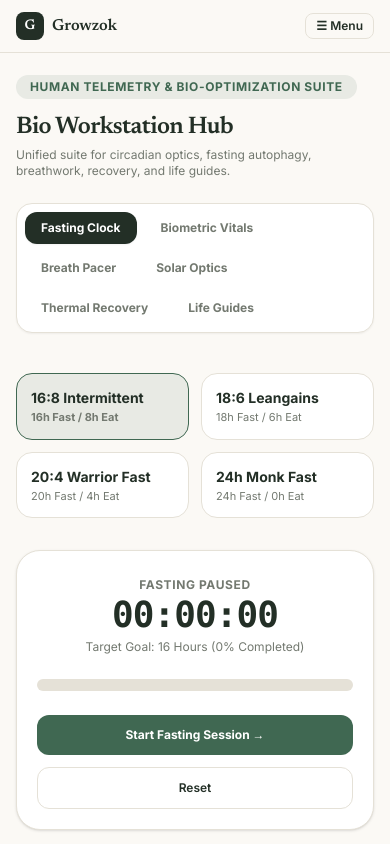
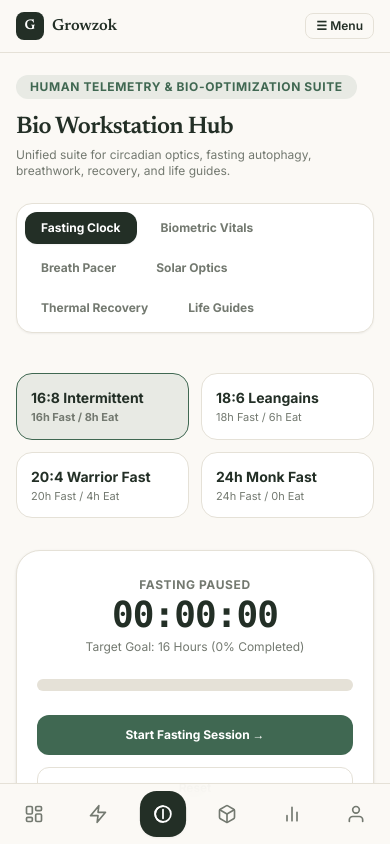
Before and after one commit to sourrinn/growzok, a Next.js app: page /bio in a window 390 px wide. Shown: the top 844 px of the page. Built offline with nearby package versions, Linux system fonts and the light colour scheme; no server answers; the database is empty; sample sign-in values are in the browser's storage.

Commit message:
feat(mobile): add fixed icon-only MobileBottomNav excluding admin portal

```diff
--- a/src/components/AppShell.tsx
+++ b/src/components/AppShell.tsx
@@ -4,6 +4,7 @@ import { useEffect, useState } from "react";
 import Link from "next/link";
 import AppSidebar from "@/components/AppSidebar";
 import CommandPalette from "@/components/CommandPalette";
+import MobileBottomNav from "@/components/MobileBottomNav";
 
 interface Props {
   userLabel?: string;
@@ -124,6 +125,9 @@ export default function AppShell({ userLabel = "Workspace", secondarySidebar, ch
 
       {/* Global Ctrl+K Command Palette */}
       <CommandPalette />
+
+      {/* Fixed Mobile Bottom Navigation (Icon-Only, Excludes Admin) */}
+      <MobileBottomNav />
     </div>
   );
 }
--- /dev/null
+++ b/src/components/MobileBottomNav.tsx
@@ -0,0 +1,99 @@
+"use client";
+
+import Link from "next/link";
+import { usePathname } from "next/navigation";
+
+export default function MobileBottomNav() {
+  const pathname = usePathname();
+
+  const navItems = [
+    {
+      label: "Command Hub",
+      href: "/dashboard",
+      active: pathname === "/dashboard",
+      icon: (
+        <svg viewBox="0 0 24 24" fill="none" stroke="currentColor" strokeWidth="2" strokeLinecap="round" strokeLinejoin="round" className="h-5 w-5">
+          <rect x="3" y="3" width="7" height="9" rx="1.5" />
+          <rect x="14" y="3" width="7" height="5" rx="1.5" />
+          <rect x="14" y="12" width="7" height="9" rx="1.5" />
+          <rect x="3" y="16" width="7" height="5" rx="1.5" />
+        </svg>
+      ),
+    },
+    {
+      label: "Habits",
+      href: "/habits",
+      active: pathname === "/habits",
+      icon: (
+        <svg viewBox="0 0 24 24" fill="none" stroke="currentColor" strokeWidth="2" strokeLinecap="round" strokeLinejoin="round" className="h-5 w-5">
+          <path d="M13 2L3 14h9l-1 8 10-12h-9l1-8z" />
+        </svg>
+      ),
+    },
+    {
+      label: "Bio Suite",
+      href: "/bio",
+      active: pathname.startsWith("/bio"),
+      icon: (
+        <svg viewBox="0 0 24 24" fill="none" stroke="currentColor" strokeWidth="2" strokeLinecap="round" strokeLinejoin="round" className="h-5 w-5">
+          <circle cx="12" cy="12" r="9" />
+          <path d="M12 3a9 9 0 0 0 0 18M12 7v10" />
+        </svg>
+      ),
+    },
+    {
+      label: "Protocols",
+      href: "/protocols",
+      active: pathname.startsWith("/protocols") || pathname.startsWith("/playbooks") || pathname.startsWith("/templates"),
+      icon: (
+        <svg viewBox="0 0 24 24" fill="none" stroke="currentColor" strokeWidth="2" strokeLinecap="round" strokeLinejoin="round" className="h-5 w-5">
+          <path d="M21 16V8a2 2 0 00-1-1.73l-7-4a2 2 0 00-2 0l-7 4A2 2 0 003 8v8a2 2 0 001 1.73l7 4a2 2 0 002 0l7-4A2 2 0 0021 16z" />
+          <polyline points="3.27 6.96 12 12.01 20.73 6.96" />
+          <line x1="12" y1="22.08" x2="12" y2="12" />
+        </svg>
+      ),
+    },
+    {
+      label: "Reports",
+      href: "/reports",
+      active: pathname === "/reports",
+      icon: (
+        <svg viewBox="0 0 24 24" fill="none" stroke="currentColor" strokeWidth="2" strokeLinecap="round" strokeLinejoin="round" className="h-5 w-5">
+          <path d="M18 20V10M12 20V4M6 20v-6" />
+        </svg>
+      ),
+    },
+    {
+      label: "Account",
+      href: "/account",
+      active: pathname === "/account",
+      icon: (
+        <svg viewBox="0 0 24 24" fill="none" stroke="currentColor" strokeWidth="2" strokeLinecap="round" strokeLinejoin="round" className="h-5 w-5">
+          <path d="M20 21v-2a4 4 0 0 0-4-4H8a4 4 0 0 0-4 4v2" />
+          <circle cx="12" cy="7" r="4" />
+        </svg>
+      ),
+    },
+  ];
+
+  return (
+    <nav aria-label="Mobile Bottom Navigation" className="fixed bottom-0 left-0 right-0 z-40 border-t border-[#e5e1d7] bg-[#fbf9f5]/95 dark:border-[#27272a] dark:bg-[#121215]/95 backdrop-blur-md md:hidden px-3 py-2 pb-[calc(0.5rem+env(safe-area-inset-bottom))] shadow-lg">
+      <div className="flex items-center justify-between max-w-md mx-auto">
+        {navItems.map((item) => (
+          <Link
+            key={item.href}
+            href={item.href}
+            aria-label={item.label}
+            className={`flex h-11 w-11 items-center justify-center rounded-2xl transition-all ${
+              item.active
+                ? "bg-[#232f26] text-white shadow-xs dark:bg-[#f4f4f5] dark:text-[#18181b] scale-105"
+                : "text-[#737970] hover:text-[#232f26] hover:bg-[#e5e1d7]/40 dark:text-[#a1a1aa] dark:hover:text-white dark:hover:bg-[#27272a]"
+            }`}
+          >
+            {item.icon}
+          </Link>
+        ))}
+      </div>
+    </nav>
+  );
+}
```
